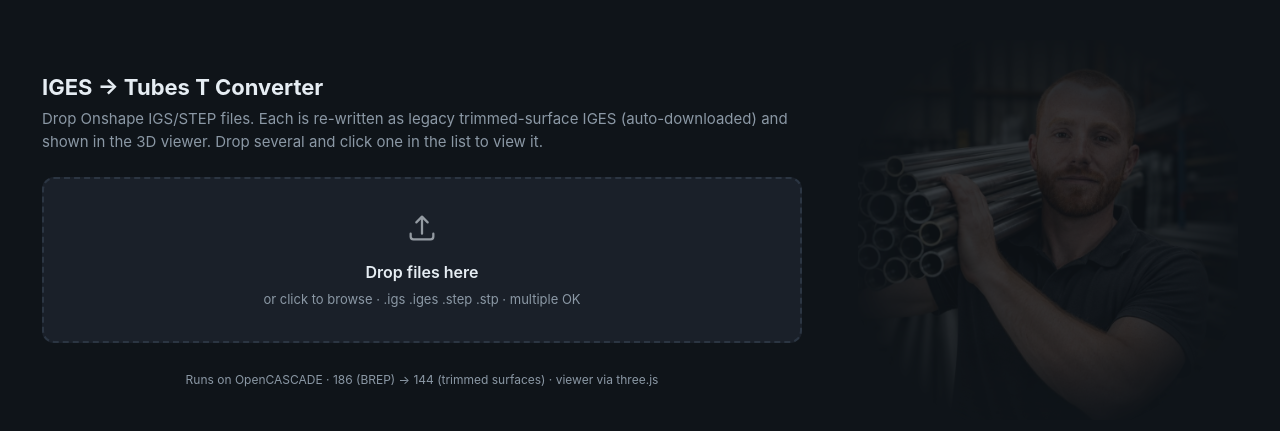
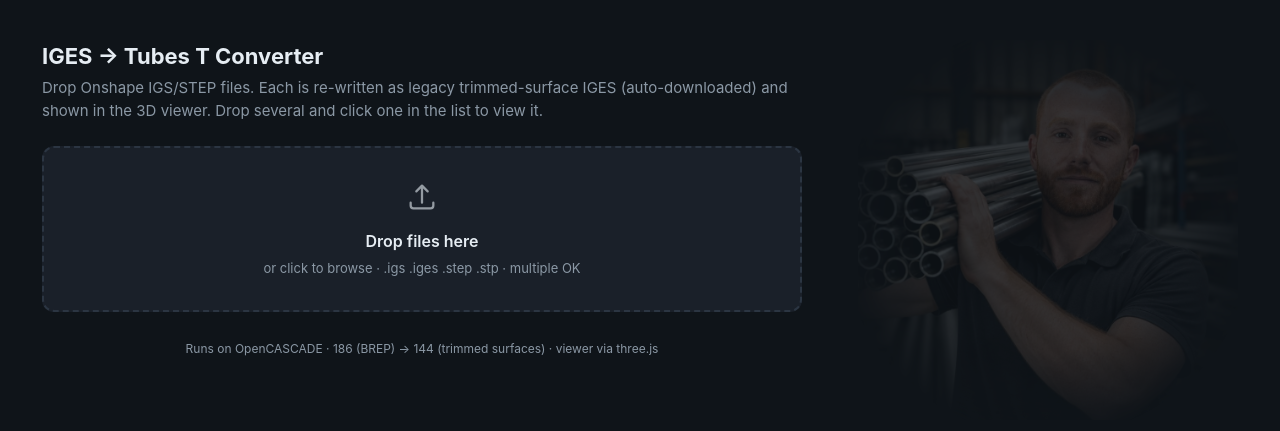
Before and after one commit to BenAccora/iges-converter, a Flask app: page / in a window 1280 px wide. Shown: the top 431 px of the page. Run offline with Flask 3, Linux system fonts and the light colour scheme.

Commit message:
Align photo and content columns to the same top edge
The photo was taller than the content block, so align-items:center was pushing
the content down. flex-start lines both columns up at the top.

Co-Authored-By: Claude Opus 4.8 <noreply@anthropic.com>

```diff
--- a/templates/index.html
+++ b/templates/index.html
@@ -17,7 +17,7 @@
     display: flex; flex-direction: column; align-items: center; padding: 40px 16px;
   }
   .page {
-    display: flex; align-items: center; justify-content: center;
+    display: flex; align-items: flex-start; justify-content: center;
     gap: 56px; width: 100%;
   }
   .wrap { width: 100%; max-width: 760px; position: relative; z-index: 1; }
```
